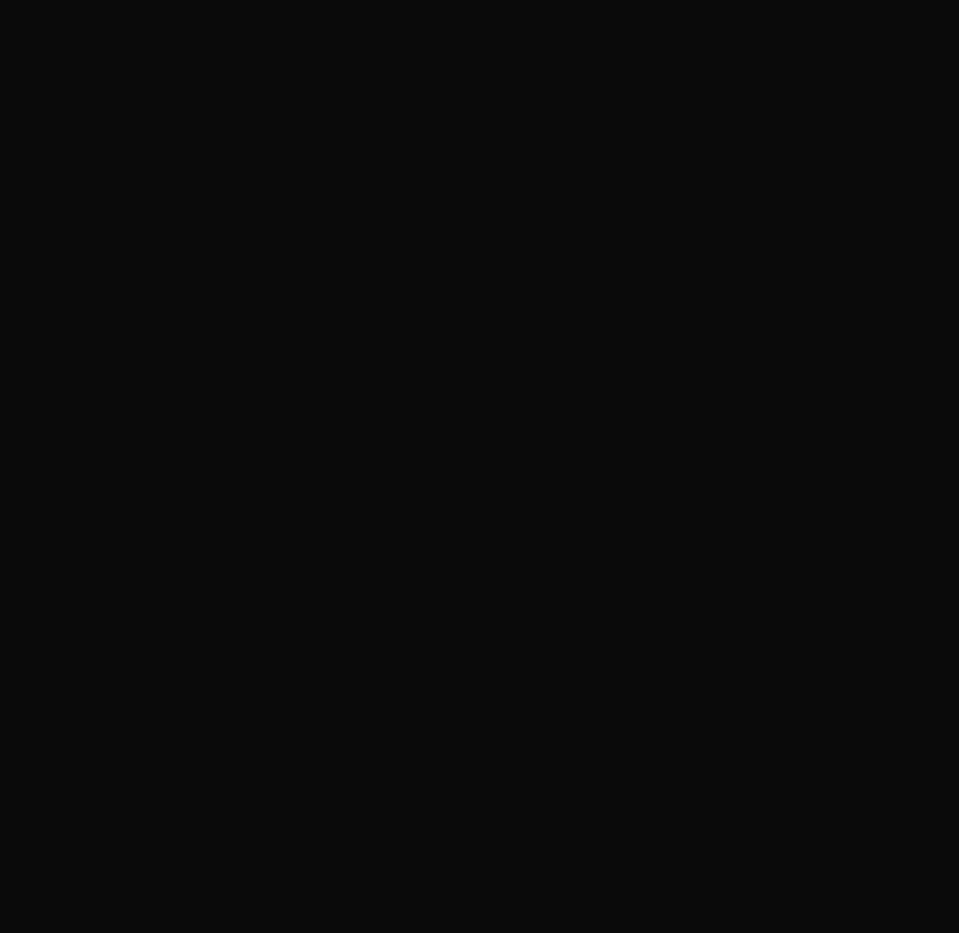
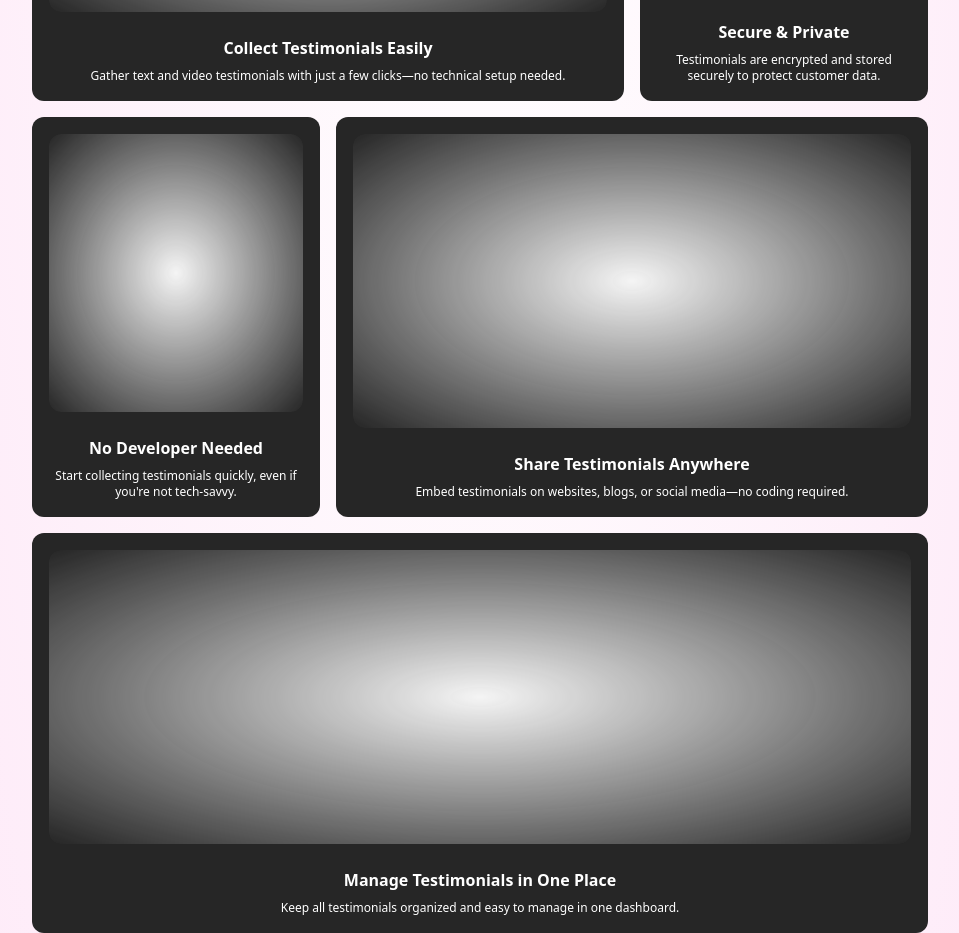
Before and after one commit to Ankur1493/viewUs-sec, a Next.js app: page / in a window 1280 px wide. Shown: the part 1740-2673 px from the top of the page, without its empty margins (160-1119 px from the left). Before the commit the page ends 1169 px from the top, so only its background shows below. Built offline with nearby package versions, Linux system fonts and the light colour scheme.

Commit message:
integrated the grid

```diff
--- a/app/page.tsx
+++ b/app/page.tsx
@@ -1,6 +1,7 @@
 import Navbar from "@/components/Navbar";
 import Link from "next/link";
 import Image from "next/image";
+import { Grid } from "@/components/landing/Grid";
 
 export default function Home() {
   return (
@@ -42,6 +43,12 @@ export default function Home() {
               className="w-full h-full rounded-xl border border-black border-8"
             />
           </div>
+          <div className="flex flex-col justify-center items-center mt-32 font-bold text-center w-full">
+            <h2 className="w-2/4 pb-12 text-5xl">
+              Build Trust with Real Customer Stories
+            </h2>
+            <Grid />
+          </div>
         </div>
       </div>
     </>
--- a/components/Navbar.tsx
+++ b/components/Navbar.tsx
@@ -1,5 +1,6 @@
 "use client";
 import React, { useEffect, useState } from "react";
+import Link from "next/link";
 
 const Navbar: React.FC = () => {
   const [isScrolled, setIsScrolled] = useState(false);
@@ -44,9 +45,11 @@ const Navbar: React.FC = () => {
           </ul>
         </nav>
         <div>
-          <button className="bg-gray-200 bg-opacity-40 text-black py-2 px-4 rounded-md hover:bg-gray-300">
-            Sign Up
-          </button>
+          <Link href={"/login"}>
+            <button className="text-black py-2 px-4 rounded-md bg-black text-white hover:bg-opacity-80">
+              Sign Up
+            </button>
+          </Link>
         </div>
       </div>
     </header>
--- /dev/null
+++ b/components/landing/Grid.tsx
@@ -0,0 +1,59 @@
+import React from "react";
+import { BentoGrid, BentoGridItem } from "../ui/bento-grid";
+
+export function Grid() {
+  return (
+    <BentoGrid className="w-[70%] mx-auto md:auto-rows-[25rem]">
+      {items.map((item, i) => (
+        <BentoGridItem
+          key={i}
+          title={item.title}
+          description={item.description}
+          header={item.header}
+          className={item.className}
+        />
+      ))}
+    </BentoGrid>
+  );
+}
+const Skeleton = () => (
+  <div className="flex flex-1 w-full h-full min-h-[6rem] rounded-xl dark:bg-dot-white/[0.2] bg-dot-black/[0.2] [mask-image:radial-gradient(ellipse_at_center,white,transparent)] border border-transparent dark:border-white/[0.2] bg-neutral-100 dark:bg-black"></div>
+);
+const items = [
+  {
+    title: "Collect Testimonials Easily",
+    description:
+      "Gather text and video testimonials with just a few clicks—no technical setup needed.",
+    header: <Skeleton />,
+    className: "md:col-span-2",
+  },
+  {
+    title: "Secure & Private",
+    description:
+      "Testimonials are encrypted and stored securely to protect customer data.",
+    header: <Skeleton />,
+    className: "md:col-span-1",
+  },
+
+  {
+    title: "No Developer Needed",
+    description:
+      "Start collecting testimonials quickly, even if you're not tech-savvy.",
+    header: <Skeleton />,
+    className: "md:col-span-1",
+  },
+  {
+    title: "Share Testimonials Anywhere",
+    description:
+      "Embed testimonials on websites, blogs, or social media—no coding required.",
+    header: <Skeleton />,
+    className: "md:col-span-2",
+  },
+  {
+    title: "Manage Testimonials in One Place",
+    description:
+      "Keep all testimonials organized and easy to manage in one dashboard.",
+    header: <Skeleton />,
+    className: "md:col-span-3",
+  },
+];
--- /dev/null
+++ b/components/ui/bento-grid.tsx
@@ -0,0 +1,52 @@
+import { cn } from "@/lib/utils";
+
+export const BentoGrid = ({
+  className,
+  children,
+}: {
+  className?: string;
+  children?: React.ReactNode;
+}) => {
+  return (
+    <div
+      className={cn(
+        "grid md:auto-rows-[18rem] grid-cols-1 md:grid-cols-3 gap-4 max-w-7xl mx-auto ",
+        className
+      )}
+    >
+      {children}
+    </div>
+  );
+};
+
+export const BentoGridItem = ({
+  className,
+  title,
+  description,
+  header,
+}: {
+  className?: string;
+  title?: string | React.ReactNode;
+  description?: string | React.ReactNode;
+  header?: React.ReactNode;
+  icon?: React.ReactNode;
+}) => {
+  return (
+    <div
+      className={cn(
+        "row-span-1 rounded-xl group/bento hover:shadow-xl transition duration-200 shadow-input dark:shadow-none p-4 dark:bg-black dark:border-white/[0.2] bg-secondBackground border border-transparent justify-between flex flex-col space-y-4",
+        className
+      )}
+    >
+      {header}
+      <div className="group-hover/bento:translate-x-2 transition duration-200">
+        <div className="font-sans font-bold text-white dark:text-neutral-200 mb-2 mt-2">
+          {title}
+        </div>
+        <div className="font-sans font-normal text-white text-xs dark:text-neutral-300">
+          {description}
+        </div>
+      </div>
+    </div>
+  );
+};
--- a/package.json
+++ b/package.json
@@ -15,6 +15,7 @@
     "@radix-ui/react-icons": "^1.3.0",
     "@radix-ui/react-label": "^2.1.0",
     "@radix-ui/react-slot": "^1.1.0",
+    "@tabler/icons-react": "^3.18.0",
     "class-variance-authority": "^0.7.0",
     "clsx": "^2.1.1",
     "lucide-react": "^0.439.0",
--- a/tailwind.config.ts
+++ b/tailwind.config.ts
@@ -11,6 +11,7 @@ const config: Config = {
     extend: {
       colors: {
         background: "hsl(var(--background))",
+        secondBackground: "#262626",
         foreground: "hsl(var(--foreground))",
         card: {
           DEFAULT: "hsl(var(--card))",
```
Also changed, not shown: 1 other file (tests, documents, lock files or other folders).
